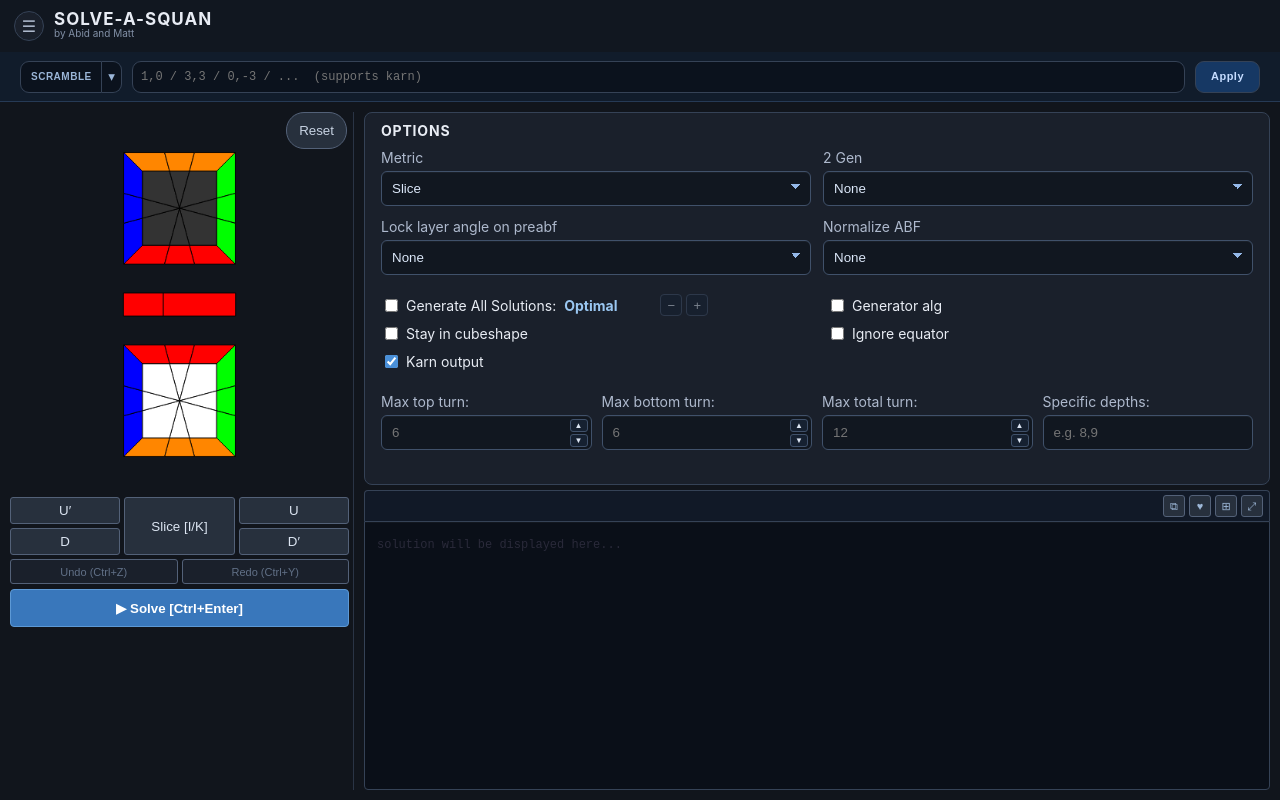
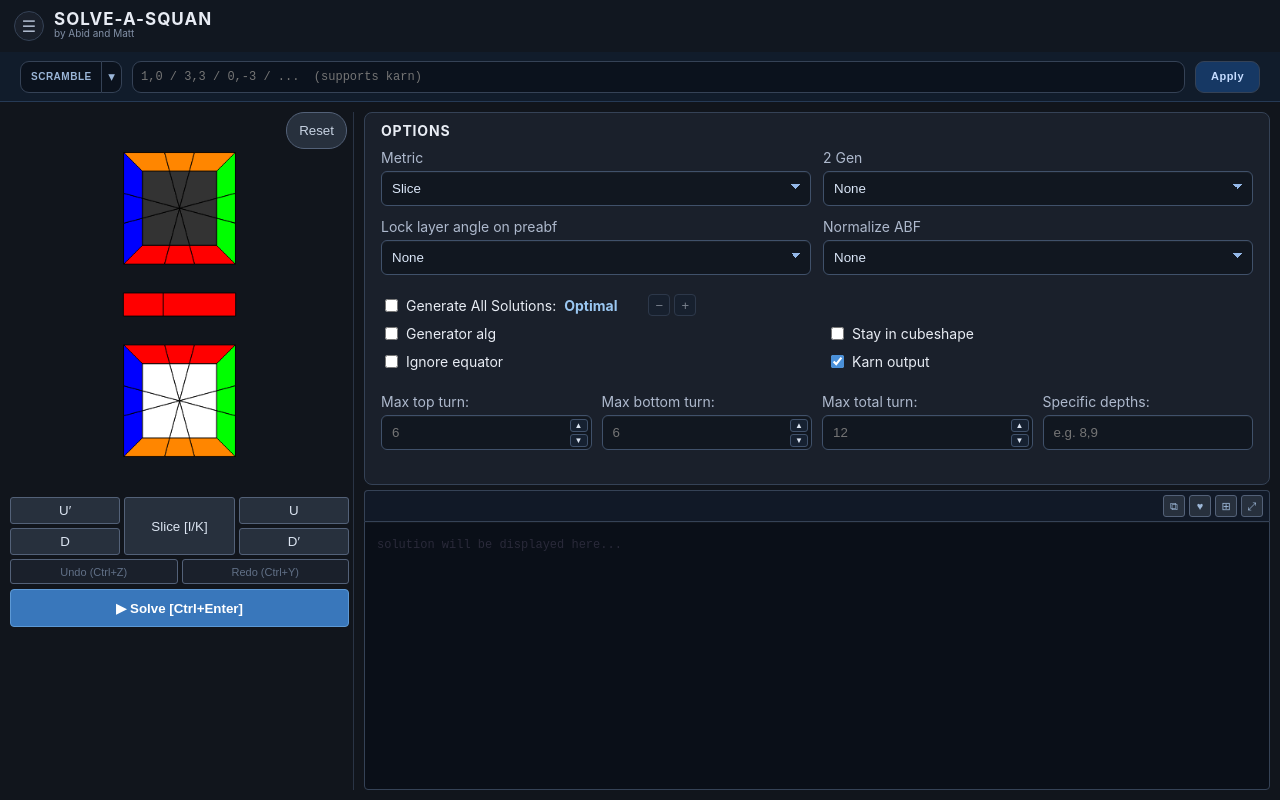
Before and after one commit to Abid-speedcuber/Croissant, a React (Vite) app in the folder main/: page / in a window 1280 px wide. Built offline with nearby package versions, Linux system fonts and the light colour scheme.

Commit message:
UI: generate all solutions get full line now

```diff
--- a/main/src/styles.css
+++ b/main/src/styles.css
@@ -374,7 +374,7 @@ body {
 .check-grid {
   display: grid;
   grid-template-columns: repeat(2, minmax(0, 1fr));
-  grid-auto-rows: 28px;
+  grid-auto-rows: minmax(28px, auto);
   gap: 0 28px;
   margin: 5px 4px 18px;
   align-items: center;
@@ -390,14 +390,17 @@ body {
   display: flex !important;
   align-items: center;
   gap: 8px;
+  grid-column: 1 / -1;
   min-height: 28px;
+  white-space: nowrap;
 }
 .all-optimal-label {
   color: #9ac7f2;
   font-weight: 700;
-  min-width: 88px;
+  min-width: 76px;
 }
 .stepper-group {
+  flex: 0 0 auto;
   display: inline-flex;
   gap: 4px;
 }
@@ -671,9 +674,18 @@ body {
     height: 385px;
   }
   .select-grid,
-  .check-grid,
   .limit-grid {
     grid-template-columns: 1fr 1fr;
+  }
+  .check-grid {
+    grid-template-columns: minmax(0, 1fr) minmax(0, 1fr);
+    gap: 0 18px;
+  }
+  .inline-all-optimal {
+    gap: 7px;
+  }
+  .all-optimal-label {
+    min-width: 68px;
   }
 }
 
```
